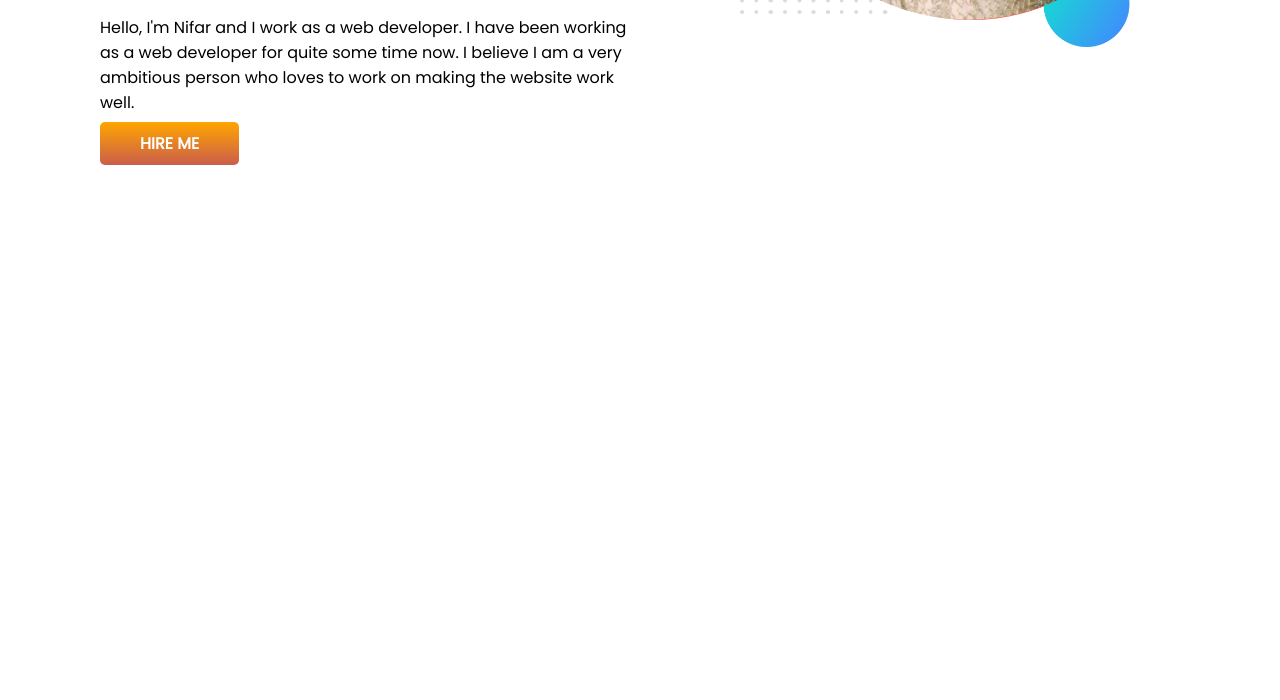
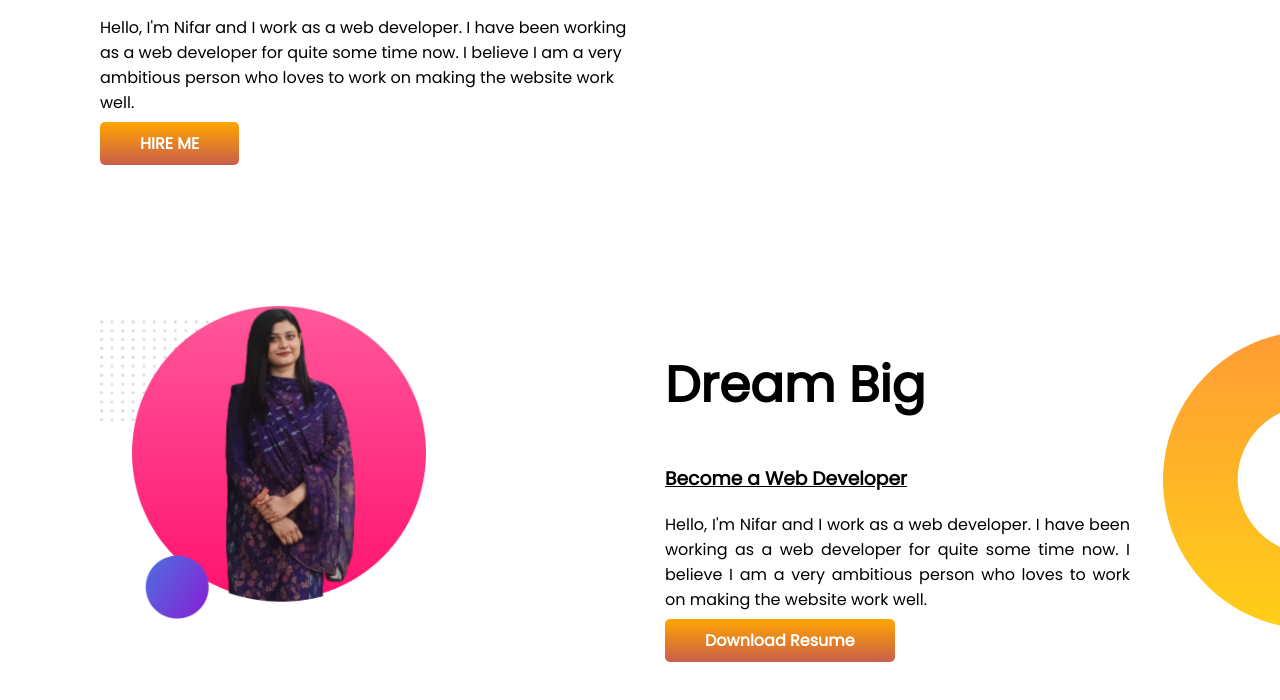
Before and after one commit to FarinaFarazi/developer-portfolio, a plain HTML site: page index.html in a window 1280 px wide. Shown: the part 382-1082 px from the top of the page. Before the commit the page ends 800 px from the top, so only its background shows below. Drawn offline with Linux system fonts and the light colour scheme.

Commit message:
second-sec-commit

```diff
--- a/index.html
+++ b/index.html
@@ -22,5 +22,23 @@
 
 </section>
 
+<section class="dream-big">
+<div class="half-width" >
+<img src="images/nifar2.png" alt="">
+</div>
+<div class="half-width" >
+    <h1>Dream Big</h1>
+    <u><h3>Become a Web Developer</h3></u>
+    <p style="text-align: justify;">Hello, I'm Nifar and I work as a web developer. I have been working as a web developer for quite some time now. I believe I am a very ambitious person who loves to work on making the website work well.</p>
+    <a class="link-button" target="_blank" href="https://github.com/FarinaFarazi">Download Resume</a>
+
+
+</div>
+
+
+
+
+</section>
+
 </body>
 </html>
--- a/style.css
+++ b/style.css
@@ -12,6 +12,7 @@ span{
 
 section{
     display: flex;
+    margin-bottom:150px;
 }
 
 .half-width{
@@ -20,7 +21,7 @@ section{
 }
 
 .half-width img{
-    width: 80%;
+    width: 70%;
 }
 
 .link-button{
@@ -37,3 +38,10 @@ section{
     background-image: url(images/top-banner.png);
     background-repeat: no-repeat;
 }
+
+.dream-big{
+    background-image: url(images/dream-bg.png);
+    background-repeat: no-repeat;
+    background-position: right;
+    padding-right: 150px;
+}
```
